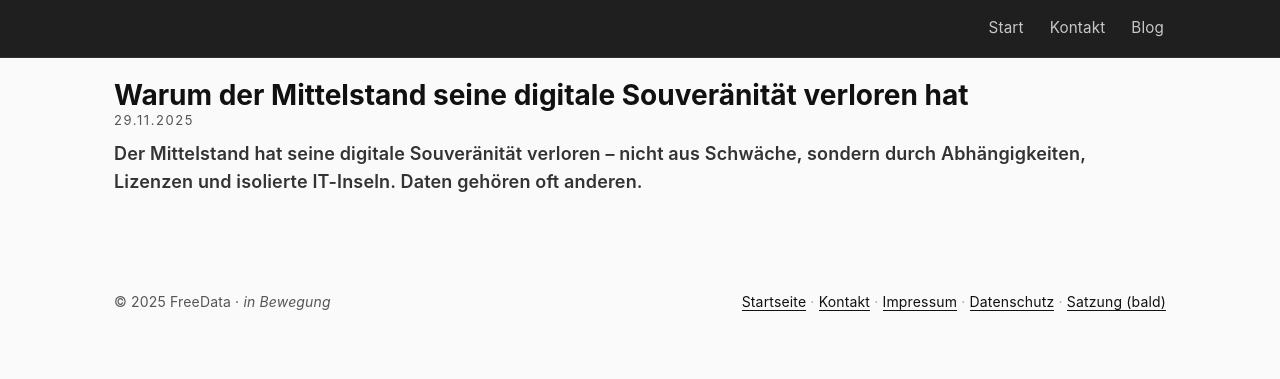
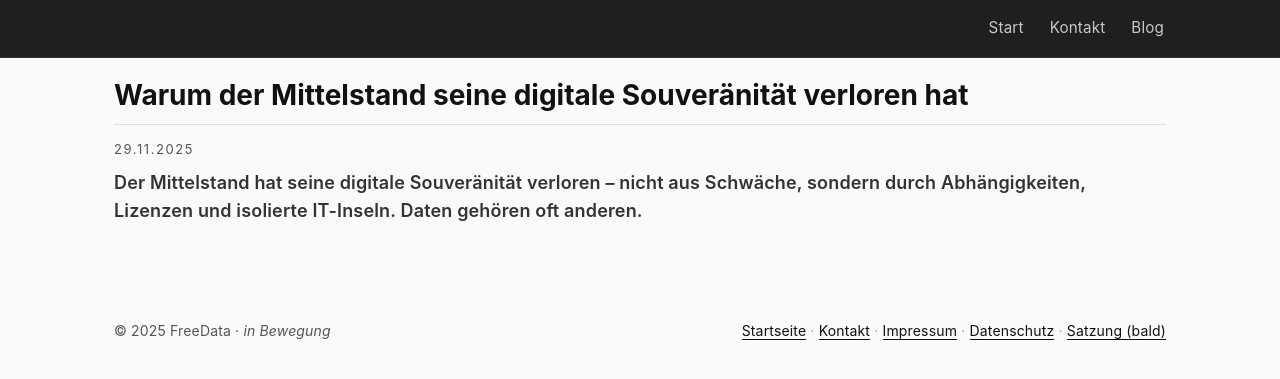
Before and after one commit to freedata-coop/freedata-coop.github.io, a Jekyll site: the page built from _posts/2025/2024-01-01-warum-der-mittelstand-seine-digitale-souveränität-verloren-hat.md, in a window 1280 px wide. Shown: the top 379 px of the page. Built offline with Jekyll 4.4.1, drawn with Linux system fonts in a browser that asks for light colours.

Commit message:
(feat): update article

```diff
--- a/_layouts/post.html
+++ b/_layouts/post.html
@@ -6,6 +6,7 @@ layout: default
 
   <header class="post-header">
     <h1 class="post-title">{{ page.title }}</h1>
+    <hr class="divider-small"/>
 
     <div class="post-meta">
       <span class="post-date">
```
